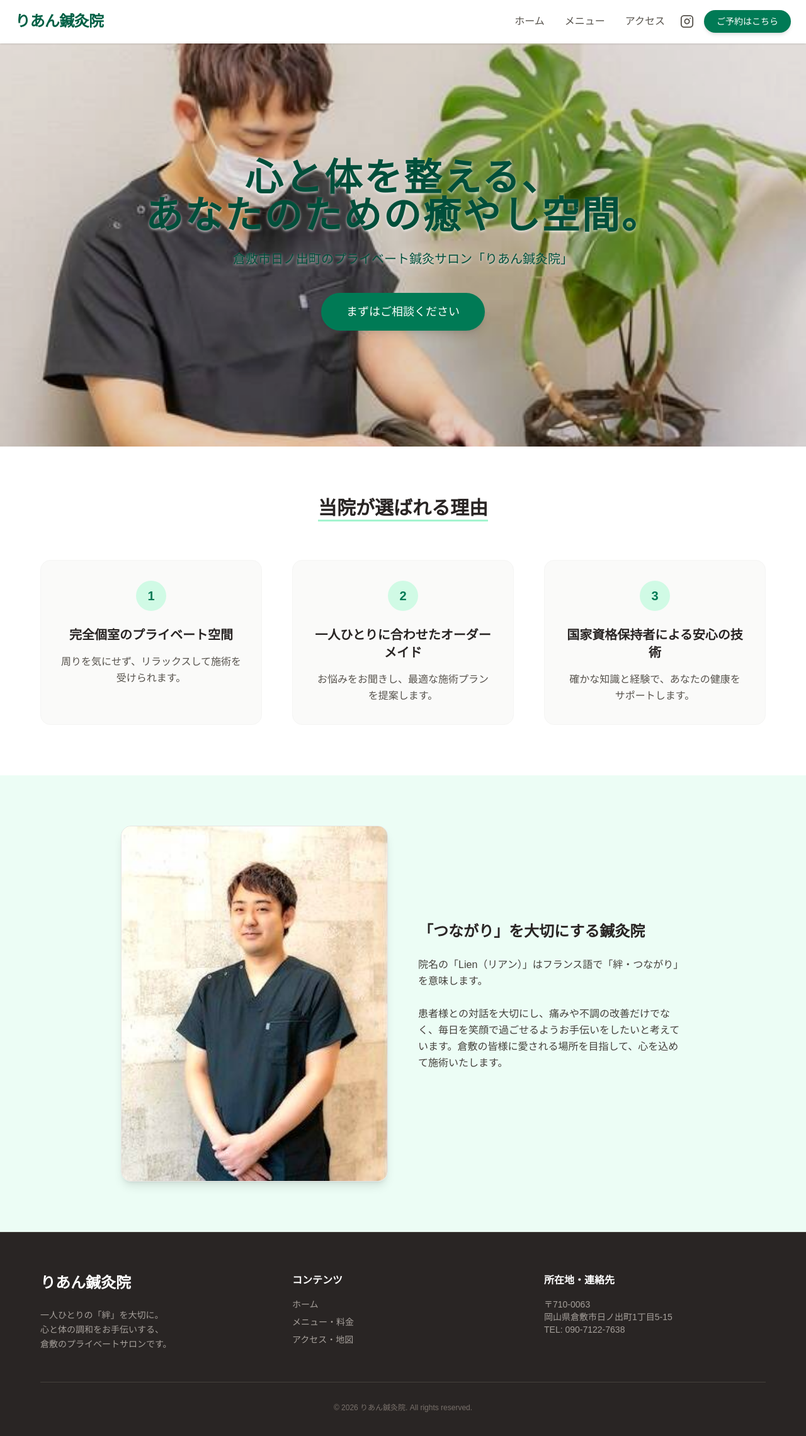
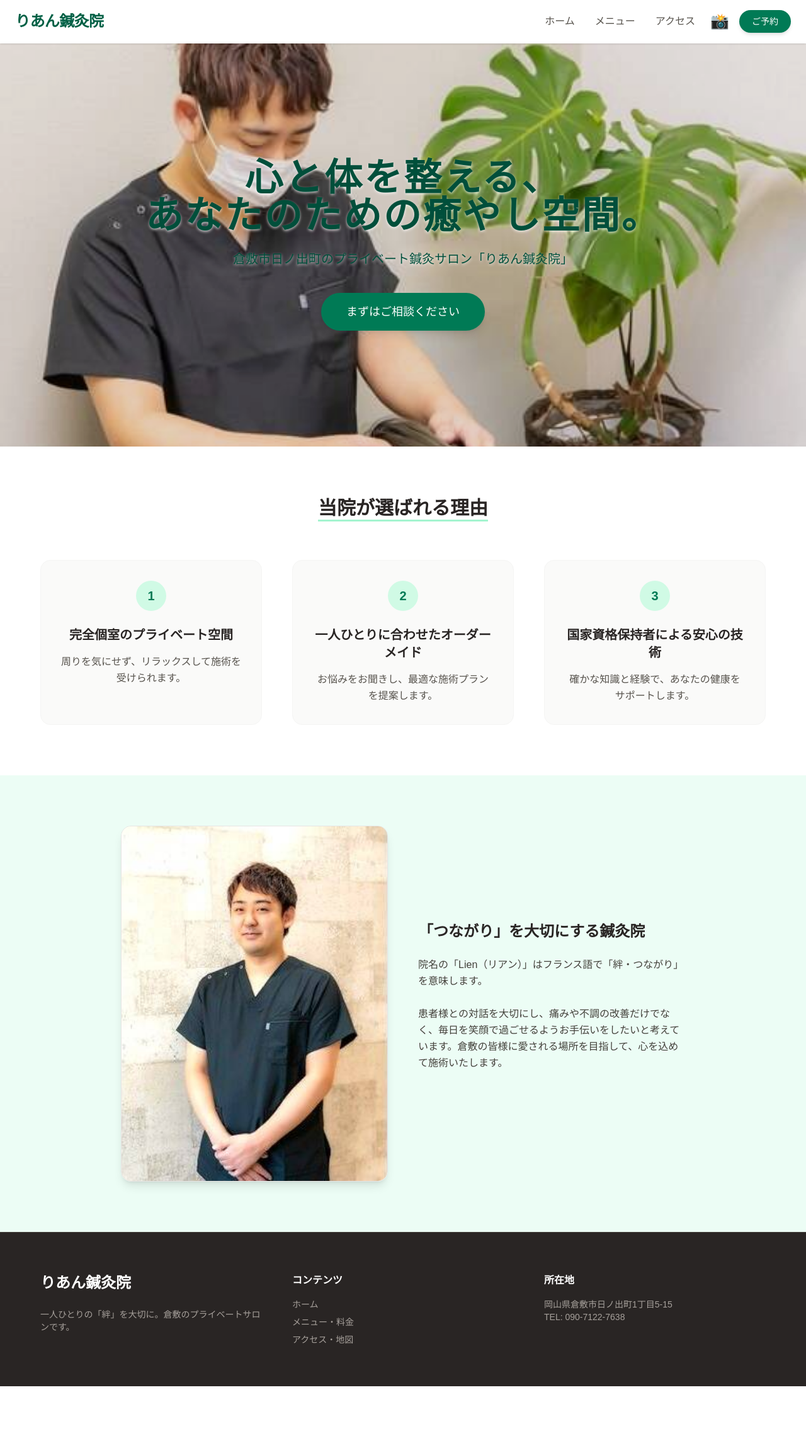
Before and after one commit to lien-shinkyuin/lien-shinkyuin, a Next.js app: page / in a window 1280 px wide. Shown: the top 2280 px of the page at 63% size. After the commit the page ends 2201 px from the top, so only its background shows below. Built offline with nearby package versions, Linux system fonts and the light colour scheme.

Commit message:
すべてのエラー修正とインスタ・予約ボタンの追加完了

```diff
--- a/app/layout.tsx
+++ b/app/layout.tsx
@@ -1,7 +1,6 @@
 import './globals.css'
 import React from 'react'
 import MobileNavbar from '../components/MobileNavbar';
-import { Instagram } from 'lucide-react';
 
 export const metadata = {
   title: '倉敷の鍼灸なら「りあん鍼灸院」| 女性に優しい完全個室のプライベートサロン',
@@ -29,36 +28,29 @@ export default function RootLayout({ children }: { children: React.ReactNode })
             </ul>
 
             <div className="flex items-center gap-4">
-              {/* アイコンの書き方を一番安全なものに変えました */}
               <a
                 href={instagramUrl}
                 target="_blank"
                 rel="noopener noreferrer"
-                className="text-stone-600 dark:text-stone-300 hover:text-[#E1306C] dark:hover:text-pink-400 transition-colors flex items-center justify-center"
+                className="hover:scale-110 transition-transform text-2xl"
+                aria-label="Instagram"
               >
-                <Instagram size="22px" />
+                📸
               </a>
-
               <a href={reservationUrl} target="_blank" rel="noopener noreferrer" className="bg-emerald-700 text-white px-5 py-2 rounded-full hover:bg-emerald-800 transition shadow-md text-sm font-medium">
-                ご予約はこちら
+                ご予約
               </a>
             </div>
           </div>
         </nav>
 
-        <main className="flex-grow">
-          {children}
-        </main>
+        <main className="flex-grow">{children}</main>
 
         <footer className="bg-stone-800 dark:bg-black text-stone-200 py-16 px-6 border-t border-stone-700">
           <div className="max-w-6xl mx-auto grid md:grid-cols-3 gap-12">
             <div>
               <h2 className="text-2xl font-bold text-white mb-6">りあん鍼灸院</h2>
-              <p className="text-sm leading-relaxed text-stone-400">
-                一人ひとりの「絆」を大切に。<br />
-                心と体の調和をお手伝いする、<br />
-                倉敷のプライベートサロンです。
-              </p>
+              <p className="text-sm text-stone-400">一人ひとりの「絆」を大切に。倉敷のプライベートサロンです。</p>
             </div>
             <div>
               <h3 className="font-bold text-white mb-4">コンテンツ</h3>
@@ -69,19 +61,11 @@ export default function RootLayout({ children }: { children: React.ReactNode })
               </ul>
             </div>
             <div>
-              <h3 className="font-bold text-white mb-4">所在地・連絡先</h3>
-              <p className="text-sm text-stone-400">
-                〒710-0063<br />
-                岡山県倉敷市日ノ出町1丁目5-15<br />
-                TEL: 090-7122-7638
-              </p>
+              <h3 className="font-bold text-white mb-4">所在地</h3>
+              <p className="text-sm text-stone-400">岡山県倉敷市日ノ出町1丁目5-15<br />TEL: 090-7122-7638</p>
             </div>
           </div>
-          <div className="max-w-6xl mx-auto border-t border-stone-700 mt-12 pt-8 text-center text-xs text-stone-500">
-            © 2026 りあん鍼灸院. All rights reserved.
-          </div>
         </footer>
-
         <MobileNavbar />
       </body>
     </html>
```
